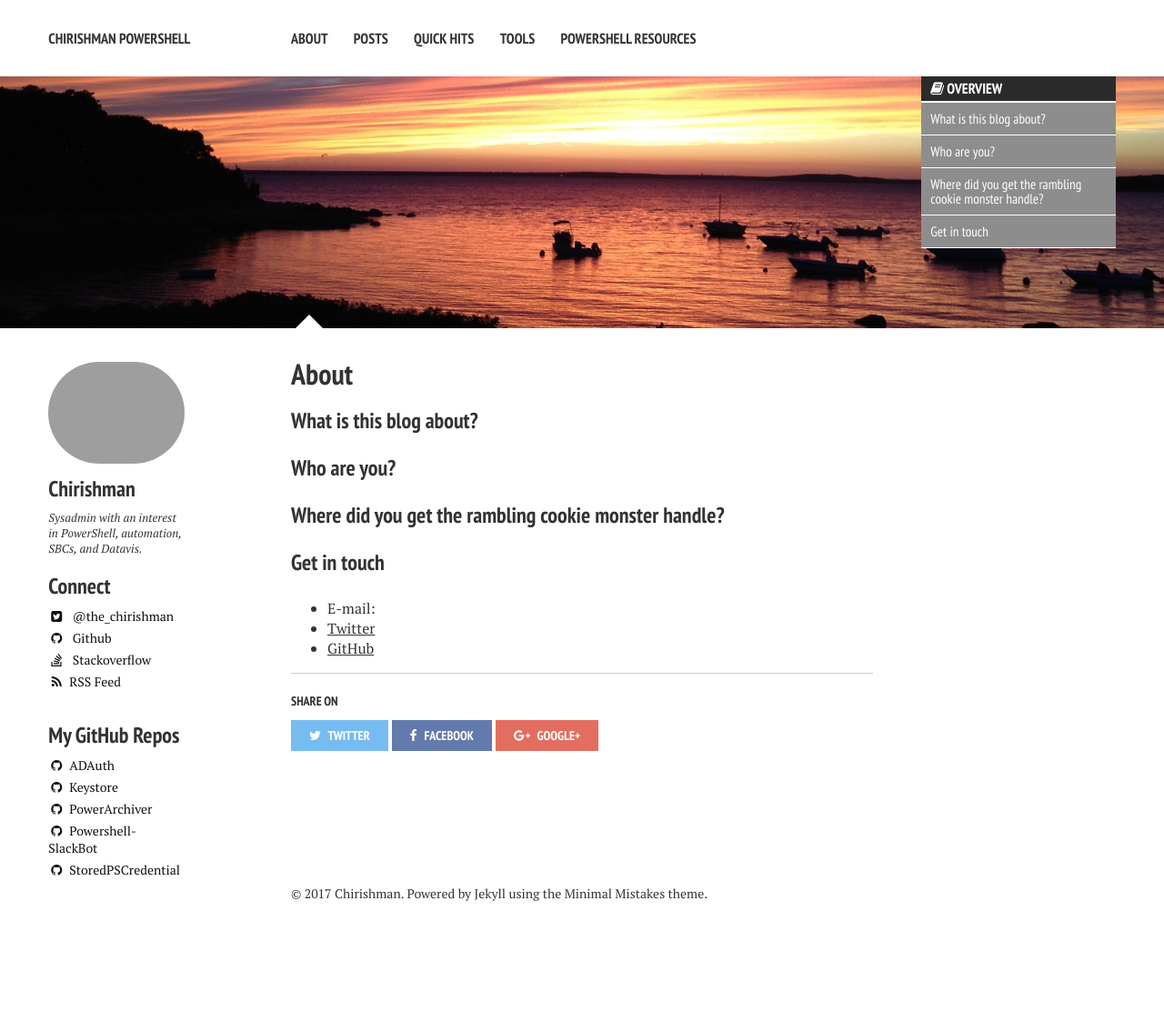
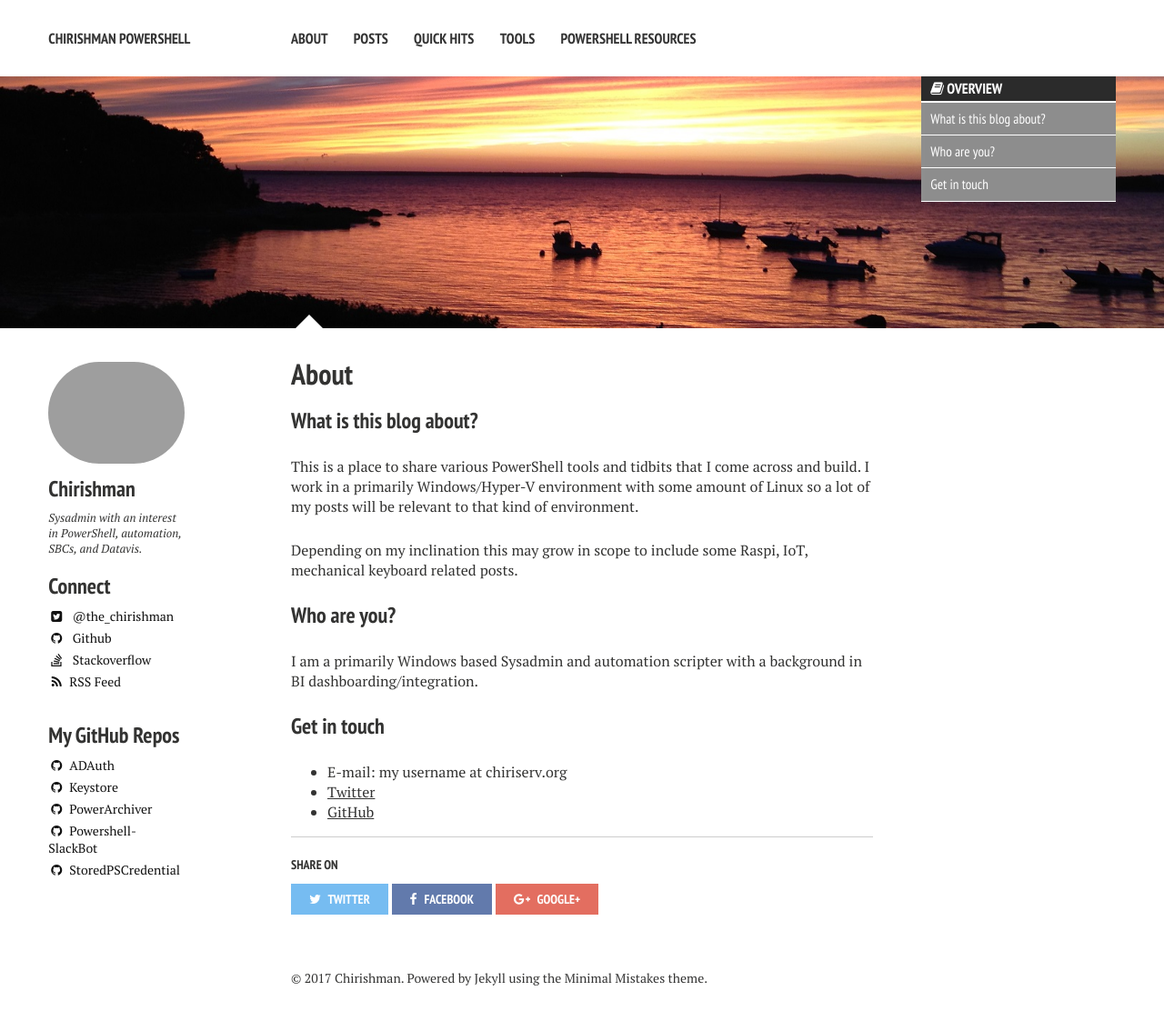
Before and after one commit to Chirishman/chirishman.github.io, a Jekyll site: the page built from about/index.md, in a window 1280 px wide. Shown: the whole page at 91% size. Built offline with Jekyll 4.4.1, drawn with Linux system fonts in a browser that asks for light colours; nearby versions of some CDN libraries; library files that are not in the unit come from our copies; before the commit the page ends 1041 px from its top, so only the background shows below that.

Commit message:
Updated my About

```diff
--- a/about/index.md
+++ b/about/index.md
@@ -11,18 +11,16 @@ image:
 
 ### What is this blog about?
 
+This is a place to share various PowerShell tools and tidbits that I come across and build. I work in a primarily Windows/Hyper-V environment with some amount of Linux so a lot of my posts will be relevant to that kind of environment.
 
+Depending on my inclination this may grow in scope to include some Raspi, IoT, mechanical keyboard related posts.
 
 ### Who are you?
 
-
-
-### Where did you get the rambling cookie monster handle?
-
-
+I am a primarily Windows based Sysadmin and automation scripter with a background in BI dashboarding/integration.
 
 ### Get in touch
 
-* E-mail:
+* E-mail: my username at chiriserv.org
 * [Twitter](https://twitter.com/the_chirishman)
 * [GitHub](https://github.com/Chirishman)
```
